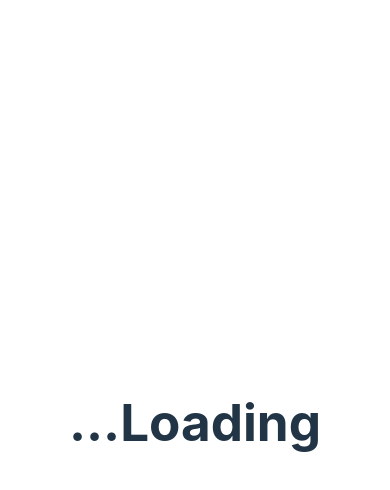
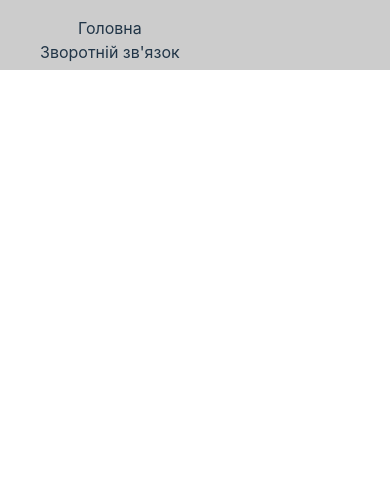
Before and after one commit to iluhaar/fundraising-app, a React (Vite) app: page / in a window 390 px wide. Shown: the top 490 px of the page. Built offline with nearby package versions, Linux system fonts and the light colour scheme.

Commit message:
add routes and handle close jar

```diff
--- a/package.json
+++ b/package.json
@@ -12,9 +12,11 @@
   "dependencies": {
     "express": "^4.19.1",
     "react": "^18.2.0",
-    "react-dom": "^18.2.0"
+    "react-dom": "^18.2.0",
+    "react-router-dom": "^6.22.3"
   },
   "devDependencies": {
+    "@types/react-router-dom": "^5.3.3",
     "@types/react": "^18.2.64",
     "@types/react-dom": "^18.2.21",
     "@typescript-eslint/eslint-plugin": "^7.1.1",
--- a/src/App.css
+++ b/src/App.css
@@ -1,7 +1,6 @@
 #root {
-  max-width: 1280px;
+  max-width: 1444px;
   margin: 0 auto;
-  padding: 2rem;
   text-align: center;
 }
 
@@ -17,9 +16,20 @@
 }
 
 .jar {
+  display: flex;
+  flex-direction: column;
   min-width: 20rem;
   box-shadow: rgba(0, 0, 0, 0.16) 0px 1px 4px, rgb(51, 51, 51) 0px 0px 0px 3px;
-  padding: 0.5rem;
+  padding: 0.15rem 0.5rem 0.15rem;
+  flex-grow: 1;
+  flex-basis: 0;
+  justify-content: stretch;
+}
+
+.jar h3,
+h4,
+p {
+  line-height: normal;
 }
 
 img {
@@ -42,11 +52,21 @@ a:active {
 }
 
 @media (min-width: 320px) and (max-width: 480px) {
-  .app_wrapper {
+  #root {
     flex-direction: column-reverse;
     row-gap: 1rem;
+    margin: 2rem;
   }
   .jars_wrapper {
     flex-direction: column;
   }
 }
+.totalComponent h4,
+h5 {
+  line-height: normal;
+}
+
+.raising-info {
+  display: flex;
+  flex-direction: column;
+}
--- a/src/App.tsx
+++ b/src/App.tsx
@@ -1,66 +1,11 @@
-import { useEffect, useState } from "react";
-
-import { JarComponent } from "./Components/JarComponent/JarComponent";
-import { TotalComponent } from "./Components/TotalComponent";
-
-import { fetchJarsData, fetchJarsDataPost } from "./helpers/helpers";
-
-import { JarType } from "./types/jar";
-
 import "./App.css";
+import { Header } from "./Components/Header/Header";
 
 function App() {
-  const [jarsData, setJars] = useState<JarType[] | null>(null);
-  const [isLoading, setIsLoading] = useState(true);
-  const queryParameters = new URLSearchParams(window.location.search);
-  const monoId = queryParameters.get("mono");
-  const pr = queryParameters.get("pr");
-
-  const allMonoParams = queryParameters.getAll("mono");
-
-  useEffect(() => {
-    async function fetchData() {
-      if (allMonoParams.length > 1) {
-        const data = await fetchJarsDataPost(allMonoParams);
-        if (data !== undefined) {
-          setJars(data);
-          setIsLoading(false);
-        }
-        return;
-      }
-      if (monoId === null || pr === null) return null;
-      const data = await fetchJarsData(monoId, pr);
-
-      if (data !== undefined) {
-        setJars(data);
-        setIsLoading(false);
-      }
-    }
-
-    fetchData();
-    // eslint-disable-next-line react-hooks/exhaustive-deps
-  }, []);
-
-  if (isLoading) {
-    return (
-      <>
-        <h1>...Loading</h1>
-      </>
-    );
-  }
-
-  if (jarsData === null) return null;
-
   return (
-    <div className="app_wrapper">
-      <section className="jars_wrapper">
-        {jarsData.length &&
-          jarsData.map((jar, index) => (
-            <JarComponent {...jar} key={index + `${jar.bank}`} />
-          ))}
-      </section>
-      <TotalComponent jarsData={jarsData} />
-    </div>
+    <>
+      <Header />
+    </>
   );
 }
 
--- /dev/null
+++ b/src/Components/Header/Header.tsx
@@ -0,0 +1,14 @@
+import styles from "./header.module.css";
+
+export const Header = () => {
+  return (
+    <>
+      <header className={styles.header}>
+        <ul>
+          <li>Головна</li>
+          <li>Зворотній зв'язок</li>
+        </ul>
+      </header>
+    </>
+  );
+};
--- /dev/null
+++ b/src/Components/Header/header.module.css
@@ -0,0 +1,15 @@
+.header {
+  position: fixed;
+  width: 100%;
+  height: 70px;
+  background-color: #cccccc;
+  text-align: center;
+  top: 0;
+  left: 0;
+  display: flex;
+  flex-direction: row;
+}
+
+.header li {
+  list-style: none;
+}
--- a/src/Components/JarComponent/JarComponent.tsx
+++ b/src/Components/JarComponent/JarComponent.tsx
@@ -6,7 +6,7 @@ export const JarComponent = ({
   title,
   description,
   amount,
-  //   closed,
+  closed,
   ownerName,
   ownerIcon,
   goal,
@@ -19,21 +19,30 @@ export const JarComponent = ({
 
   return (
     <div className="jar">
-      <h2>{bank}</h2>
+      <h3>{bank}</h3>
+      <div className="raising-info">
         <div>
           <div>
-          <h3>{title}</h3>{" "}
+            <h4>{title}</h4>
             <img src={fundLogo} width="150" alt={`logo ${title}`} />{" "}
-          <h4>{ownerName}</h4>
+            <div>
+              <h5>{ownerName}</h5>
+            </div>
           </div>
           <div>
-          <p>Зібрано:{amount} ₴</p>
+            <p>
+              <div style={{ textDecoration: closed ? "line-through" : "" }}>
+                Зібрано:{amount} ₴
+              </div>
+              {closed && <h4> Збір закрито 💪</h4>}
+            </p>
             <p>Ціль: {goal} ₴</p>
           </div>
-        <>
           <p>{description}</p>
-        </>
-        <>
+        </div>
+      </div>
+
+      <div>
         {jarId && (
           <button className="donate_button">
             <a href={jarLink} target="_blank">
@@ -41,7 +50,6 @@ export const JarComponent = ({
             </a>
           </button>
         )}
-        </>
       </div>
     </div>
   );
--- /dev/null
+++ b/src/Components/Jars/JarsComponent.tsx
@@ -0,0 +1,64 @@
+import { useEffect, useState } from "react";
+import { fetchJarsData, fetchJarsDataPost } from "../../helpers/helpers";
+import { JarComponent } from "../JarComponent/JarComponent";
+import { TotalComponent } from "../TotalComponent";
+import { JarType } from "../../types/jar";
+
+import "../../App.css";
+
+const JarsComponent = () => {
+  const [jarsData, setJars] = useState<JarType[] | null>(null);
+  const [isLoading, setIsLoading] = useState(true);
+  const queryParameters = new URLSearchParams(window.location.search);
+  const monoId = queryParameters.get("mono");
+  const pr = queryParameters.get("pr");
+  const allMonoParams = queryParameters.getAll("mono");
+
+  useEffect(() => {
+    async function fetchData() {
+      if (allMonoParams.length > 1) {
+        const data = await fetchJarsDataPost(allMonoParams);
+        if (data !== undefined) {
+          setJars(data);
+          setIsLoading(false);
+        }
+        return;
+      }
+      if (monoId === null || pr === null) return null;
+      const data = await fetchJarsData(monoId, pr);
+
+      if (data !== undefined) {
+        setJars(data);
+        setIsLoading(false);
+      }
+    }
+
+    fetchData();
+    // eslint-disable-next-line react-hooks/exhaustive-deps
+  }, []);
+
+  if (isLoading) {
+    return (
+      <>
+        <h1>...Loading</h1>
+      </>
+    );
+  }
+
+  if (jarsData === null) return null;
+
+  return (
+    <>
+      <TotalComponent jarsData={jarsData} />
+
+      <section className="jars_wrapper">
+        {jarsData.length &&
+          jarsData.map((jar, index) => (
+            <JarComponent {...jar} key={index + `${jar.bank}`} />
+          ))}
+      </section>
+    </>
+  );
+};
+
+export default JarsComponent;
--- a/src/Components/TotalComponent.tsx
+++ b/src/Components/TotalComponent.tsx
@@ -14,7 +14,7 @@ export const TotalComponent = ({ jarsData }: Props) => {
   } = calculateAccumulated(jarsData);
 
   return (
-    <div>
+    <div className="totalComponent">
       <h3>Ціль: {totalGoal} ₴</h3>
       <h4>Всього зібрано: {accumulated} ₴</h4>
       <Progressbar progress={progress} />
--- a/src/helpers/helpers.ts
+++ b/src/helpers/helpers.ts
@@ -1,4 +1,5 @@
 import { JarType } from "../types/jar";
+import { fetchMocked, postMocked } from "./mocked";
 
 const formatMoney = (money: number) => {
   const formattedNumber = (money / 100).toLocaleString("uk-UA", {
@@ -11,8 +12,9 @@ const formatMoney = (money: number) => {
 
 export const fetchJarsData = async (mono: string, pr: string) => {
   const url = `https://fundraising-server.onrender.com/data?mono=${mono}&pr=${pr}`;
-  // const url = `http://localhost:3000/data?mono=${mono}&pr=${pr}`;
+  // // const url = `http://localhost:3000/data?mono=${mono}&pr=${pr}`;
 
+  return fetchMocked;
   try {
     const data = fetch(url).then((res) => res.json());
     return data;
@@ -25,6 +27,7 @@ export const fetchJarsDataPost = async (mono: string[]) => {
   const url = `https://fundraising-server.onrender.com/data`;
   const body = JSON.stringify(mono);
 
+  return postMocked;
   try {
     const data = await fetch(url, {
       method: "POST",
--- a/src/helpers/mocked.ts
+++ b/src/helpers/mocked.ts
@@ -17,7 +17,7 @@ export const fetchMocked = [
     description:
       "Хлопці на кремінському напрямку потребують DJI Mavic 3T для ефективного виконання завдань в ночі. ",
     amount: "17 296,00",
-    closed: false,
+    closed: true,
     ownerName: "Єлисей Т.",
     goal: "205 000,00",
     ownerIcon:
@@ -63,4 +63,19 @@ export const postMocked = [
       "https://ava-img.monobank.com.ua/NqJAEHONJZ4lEaerJztWu_HlK3sLDATNoPioH8C0cXQ=.jpg",
     jarId: "7sKE5pNsUb",
   },
+  {
+    bank: "Монобанка",
+    amount: "0",
+    goal: "20 000,00",
+    ownerIcon:
+      "https://jar-img.monobank.com.ua/N92.30.0025723275.jpg?ts=2024-03-18T18:32:46.042859936",
+    title: "На тачку для 453 Бат",
+    ownerName: "Юлія Б.",
+    currency: 980,
+    description:
+      "@bshn.d збирає на тачку для свого пілрозділу 141 Бр 453 батальйону, щоб розгорнути БаАК «Довбуш Т20». \nЗагальна сума - 200к, моя мета - 20к. \nДонатимо!",
+    jarId: "7cYs7aghQL",
+    blago: false,
+    closed: true,
+  },
 ];
--- a/src/main.tsx
+++ b/src/main.tsx
@@ -1,10 +1,24 @@
 import React from "react";
 import ReactDOM from "react-dom/client";
-import App from "./App.tsx";
+import { createBrowserRouter, RouterProvider } from "react-router-dom";
+import App from "./App";
+
 import "./index.css";
+import JarsComponent from "./Components/Jars/JarsComponent";
+
+const router = createBrowserRouter([
+  {
+    path: "/",
+    element: <App />,
+  },
+  {
+    path: "/data",
+    element: <JarsComponent />,
+  },
+]);
 
 ReactDOM.createRoot(document.getElementById("root")!).render(
   <React.StrictMode>
-    <App />
+    <RouterProvider router={router} />
   </React.StrictMode>
 );
```
Also changed, not shown: src/Components/ErrorPage.tsx (added, +16 -0 lines), 1 other file (tests, documents, lock files or other folders). Lines whose indentation alone changed are shown as unchanged.
